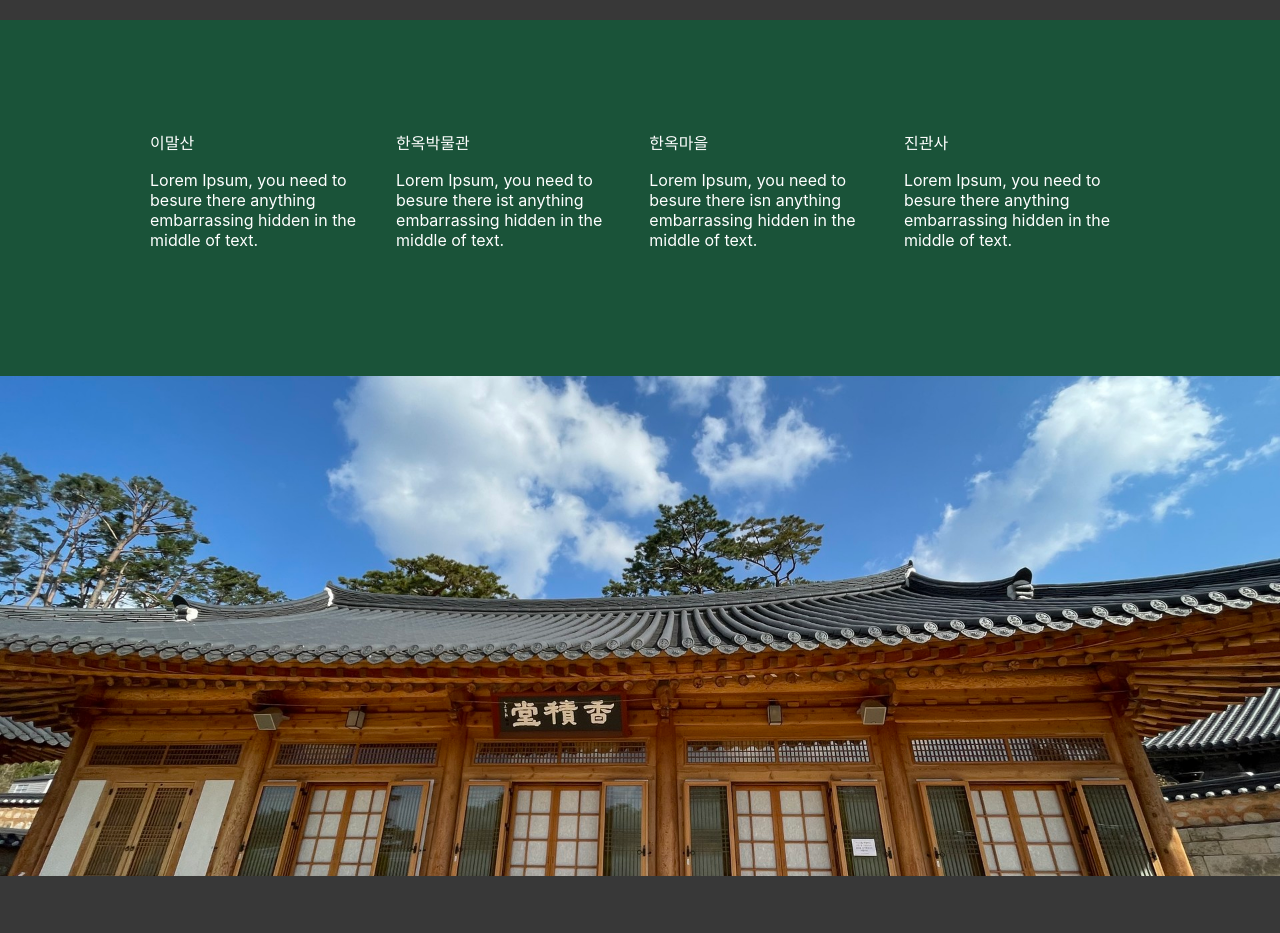
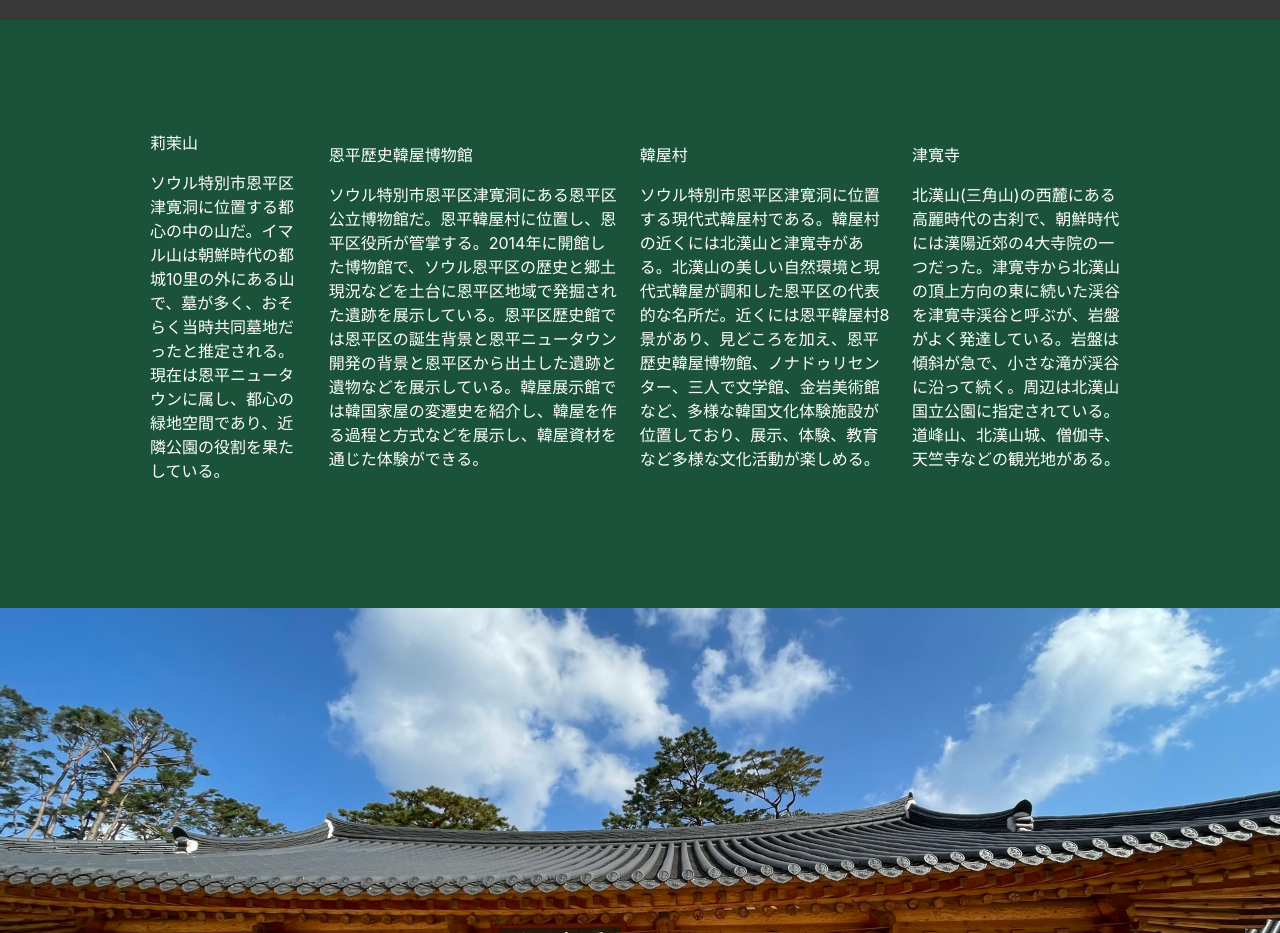
Before and after one commit to BaeHyunJun/storytour, a Next.js app: page / in a window 1280 px wide. Shown: the part 2440-3373 px from the top of the page. Built offline with nearby package versions, Linux system fonts and the light colour scheme.

Commit message:
내용 수정

```diff
--- a/pages/index.tsx
+++ b/pages/index.tsx
@@ -128,27 +128,27 @@ const Home: NextPage = () => {
       <div style={{ backgroundColor: "#1a5339", color: "white", overflow: "hidden", padding: "110px" }}>
         <div style={{ margin: "0 auto", width: "1000px", display: "flex", justifyContent: "center", alignItems: "center" }}>
           <div style={{ margin: "0 10px" }}>
-            <span>이말산</span>
+            <span>莉茉山</span>
             <p>
-              Lorem Ipsum, you need to besure there  anything embarrassing hidden in the middle of text.
+              ソウル特別市恩平区津寛洞に位置する都心の中の山だ。イマル山は朝鮮時代の都城10里の外にある山で、墓が多く、おそらく当時共同墓地だったと推定される。現在は恩平ニュータウンに属し、都心の緑地空間であり、近隣公園の役割を果たしている。
             </p>
           </div>
           <div style={{ margin: "0 10px" }}>
-            <span>한옥박물관</span>
+            <span>恩平歴史韓屋博物館</span>
             <p>
-              Lorem Ipsum, you need to besure there ist anything embarrassing hidden in the middle of text.
+              ソウル特別市恩平区津寛洞にある恩平区公立博物館だ。恩平韓屋村に位置し、恩平区役所が管掌する。2014年に開館した博物館で、ソウル恩平区の歴史と郷土現況などを土台に恩平区地域で発掘された遺跡を展示している。恩平区歴史館では恩平区の誕生背景と恩平ニュータウン開発の背景と恩平区から出土した遺跡と遺物などを展示している。韓屋展示館では韓国家屋の変遷史を紹介し、韓屋を作る過程と方式などを展示し、韓屋資材を通じた体験ができる。
             </p>
           </div>
           <div style={{ margin: "0 10px" }}>
-            <span>한옥마을</span>
+            <span>韓屋村</span>
             <p>
-              Lorem Ipsum, you need to besure there isn anything embarrassing hidden in the middle of text.
+              ソウル特別市恩平区津寛洞に位置する現代式韓屋村である。韓屋村の近くには北漢山と津寬寺がある。北漢山の美しい自然環境と現代式韓屋が調和した恩平区の代表的な名所だ。近くには恩平韓屋村8景があり、見どころを加え、恩平歴史韓屋博物館、ノナドゥリセンター、三人で文学館、金岩美術館など、多様な韓国文化体験施設が位置しており、展示、体験、教育など多様な文化活動が楽しめる。
             </p>
           </div>
           <div style={{ margin: "0 10px" }}>
-            <span>진관사</span>
+            <span>津寬寺</span>
             <p>
-              Lorem Ipsum, you need to besure there anything embarrassing hidden in the middle of text.
+              北漢山(三角山)の西麓にある高麗時代の古刹で、朝鮮時代には漢陽近郊の4大寺院の一つだった。津寛寺から北漢山の頂上方向の東に続いた渓谷を津寛寺渓谷と呼ぶが、岩盤がよく発達している。岩盤は傾斜が急で、小さな滝が渓谷に沿って続く。周辺は北漢山国立公園に指定されている。道峰山、北漢山城、僧伽寺、天竺寺などの観光地がある。
             </p>
           </div>
         </div>
```
